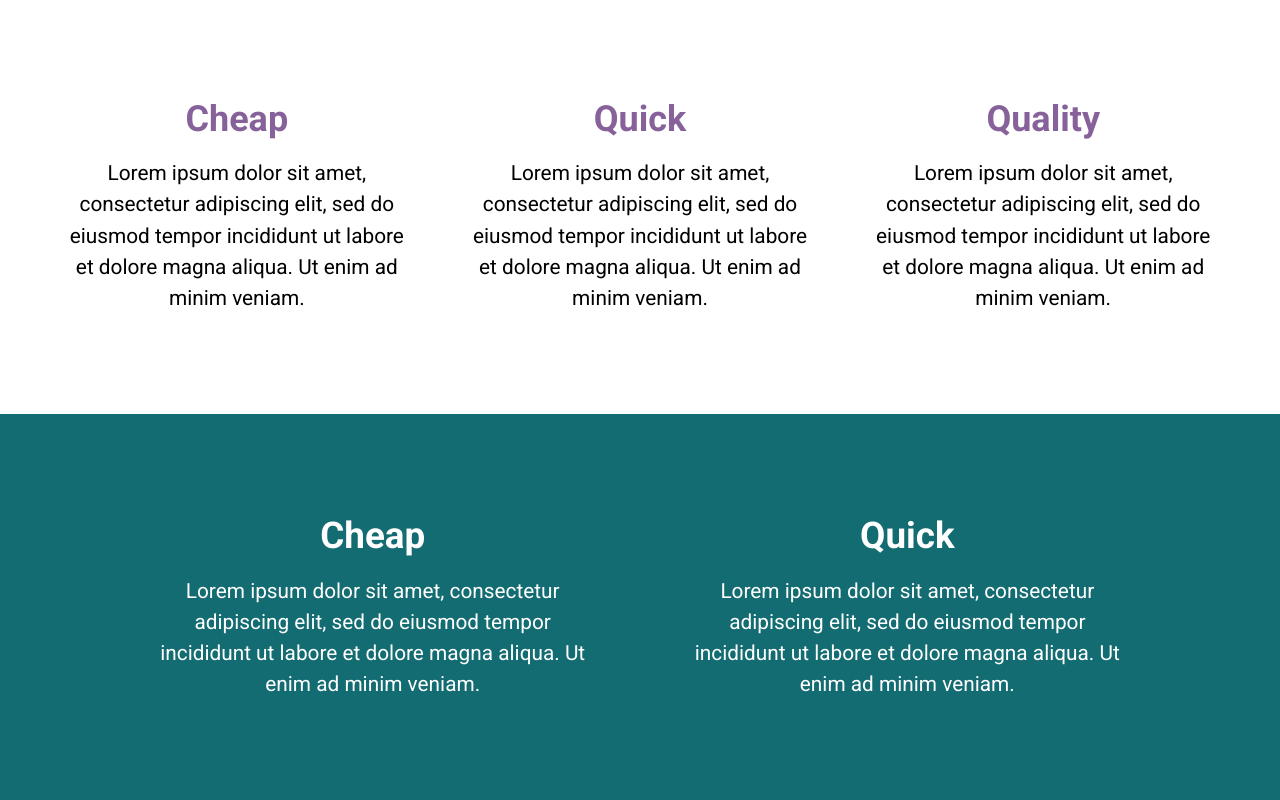
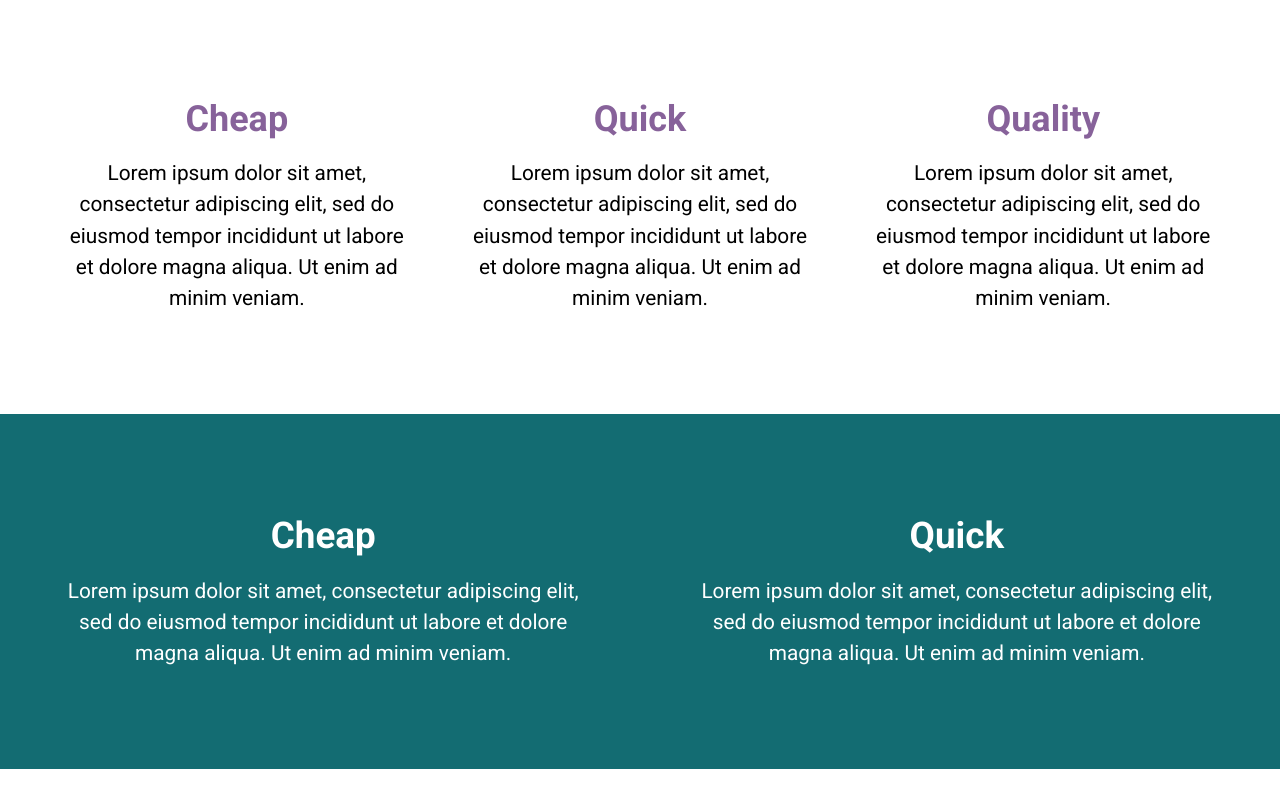
Before and after one commit to Alcamara/React-CRL-Challenge4, a React (Create React App) app: page / in a window 1280 px wide. Shown: the part 747-1547 px from the top of the page. After the commit the page ends 1516 px from the top, so only its background shows below. Built offline with nearby package versions, Linux system fonts and the light colour scheme.

Commit message:
added picture

```diff
--- a/src/Components/MoreBenefits/MoreBenefits.css
+++ b/src/Components/MoreBenefits/MoreBenefits.css
@@ -1,12 +1,13 @@
 .more-benefits {
   color: white;
   background-color: #136c72;
-  padding: 100px;
+  padding: 100px 0;
 }
 
 .more-benfits--container {
   text-align: center;
   width: 90%;
+  max-width: 1296px;
   margin: 0 auto;
   display: flex;
   justify-content: space-between;
```
Also changed, not shown: public/PowerToys_FVfhen1kRi.png (added).
